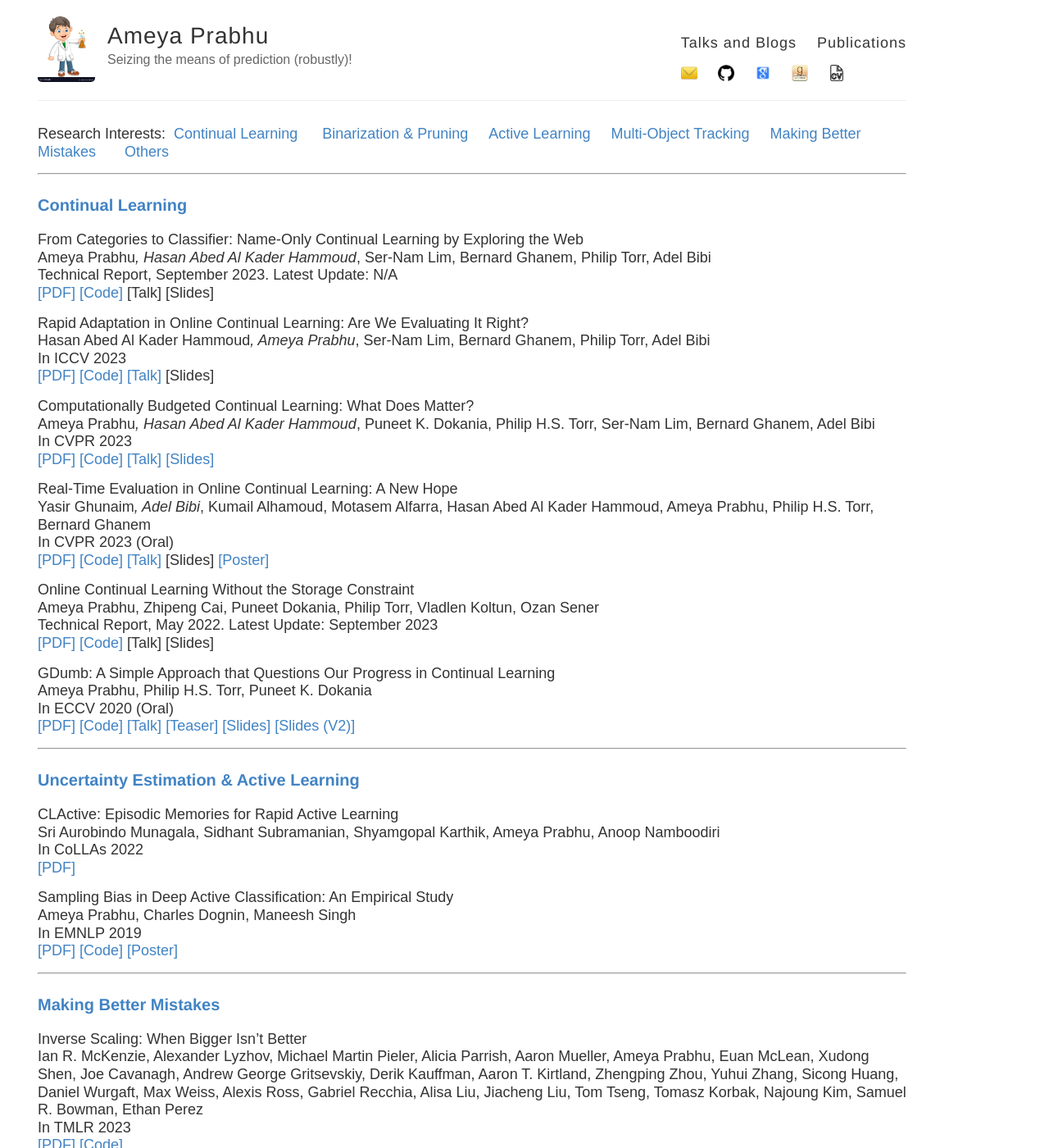
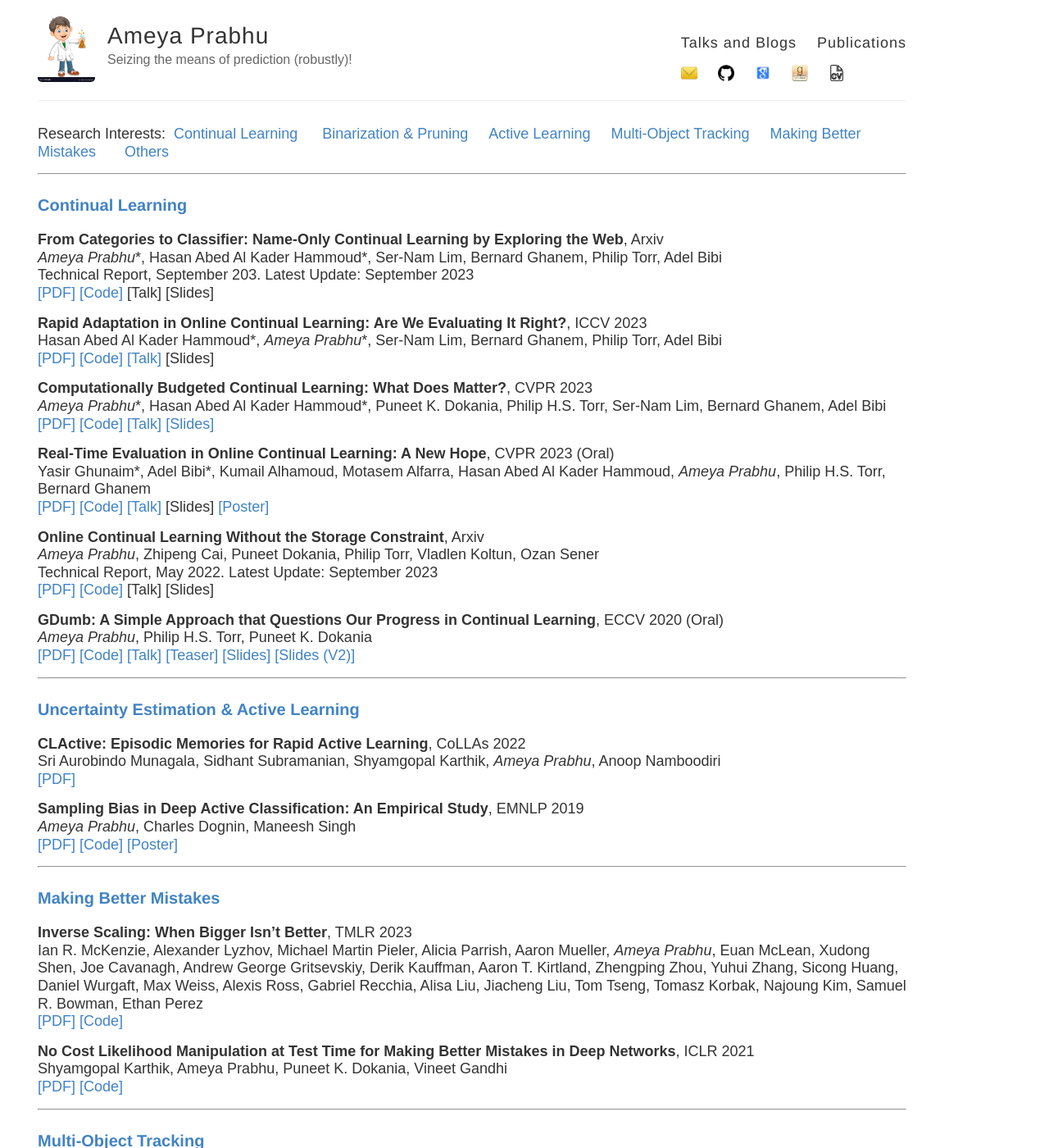
Before and after one commit to drimpossible/drimpossible.github.io, a Jekyll site: the page built from publications/index.md, in a window 1280 px wide and 1400 px high. Shown: the whole window at 82% size. Built offline with Jekyll 4.4.1, drawn with Linux system fonts in a browser that asks for light colours; some of the changed text lies outside the part shown.

Commit message:
Update index.md

```diff
--- a/publications/index.md
+++ b/publications/index.md
@@ -11,59 +11,59 @@ Research Interests:  [Continual Learning](#lifelonglearning) &nbsp;&nbsp;&nbsp
 
 ### <a name="lifelonglearning" id="lifelonglearning"> Continual Learning
 
-From Categories to Classifier: Name-Only Continual Learning by Exploring the Web<br/>Ameya Prabhu*, Hasan Abed Al Kader Hammoud*, Ser-Nam Lim, Bernard Ghanem,
-Philip Torr, Adel Bibi<br/> Technical Report, September 2023. Latest Update: N/A <br/> [\[PDF\]](https://github.com/drimpossible/drimpossible.github.io/blob/a4f19ca2e0b95719f647bdf600f24b8bb6be3ab8/documents/Category2Classifier.pdf) [\[Code\]](https://github.com/drimpossible/C2C) \[Talk\] \[Slides\]
+**From Categories to Classifier: Name-Only Continual Learning by Exploring the Web**, Arxiv <br/>*Ameya Prabhu*\*, Hasan Abed Al Kader Hammoud\*, Ser-Nam Lim, Bernard Ghanem,
+Philip Torr, Adel Bibi <br/> Technical Report, September 203. Latest Update: September 2023 <br/> [\[PDF\]](https://github.com/drimpossible/drimpossible.github.io/blob/a4f19ca2e0b95719f647bdf600f24b8bb6be3ab8/documents/Category2Classifier.pdf) [\[Code\]](https://github.com/drimpossible/C2C) \[Talk\] \[Slides\]
 
-Rapid Adaptation in Online Continual Learning: Are We Evaluating It Right?<br/>Hasan Abed Al Kader Hammoud*, Ameya Prabhu*, Ser-Nam Lim, Bernard Ghanem,
-Philip Torr, Adel Bibi<br/> In ICCV 2023 <br/> [\[PDF\]](https://github.com/drimpossible/drimpossible.github.io/blob/41f547b991fc99d1f733df8ab8528aa552b74a1f/documents/EvalOCL.pdf) [\[Code\]](https://github.com/drimpossible/EvalOCL) [\[Talk\]](https://www.youtube.com/watch?v=H8Cyh-7xltg) \[Slides\]
+**Rapid Adaptation in Online Continual Learning: Are We Evaluating It Right?**, ICCV 2023<br/>Hasan Abed Al Kader Hammoud\*, *Ameya Prabhu*\*, Ser-Nam Lim, Bernard Ghanem,
+Philip Torr, Adel Bibi<br/> [\[PDF\]](https://github.com/drimpossible/drimpossible.github.io/blob/41f547b991fc99d1f733df8ab8528aa552b74a1f/documents/EvalOCL.pdf) [\[Code\]](https://github.com/drimpossible/EvalOCL) [\[Talk\]](https://www.youtube.com/watch?v=H8Cyh-7xltg) \[Slides\]
 
-Computationally Budgeted Continual Learning: What Does Matter?<br/>Ameya Prabhu*, Hasan Abed Al Kader Hammoud*, Puneet K. Dokania, Philip H.S. Torr, Ser-Nam Lim, Bernard Ghanem,
- Adel Bibi<br/> In CVPR 2023 <br/> [\[PDF\]](https://github.com/drimpossible/drimpossible.github.io/blob/41f547b991fc99d1f733df8ab8528aa552b74a1f/documents/BudgetCL.pdf) [\[Code\]](https://github.com/drimpossible/BudgetCL) [\[Talk\]](https://www.youtube.com/watch?v=V-mxeWZjCUo) [\[Slides\]]()
+**Computationally Budgeted Continual Learning: What Does Matter?**, CVPR 2023<br/>*Ameya Prabhu*\*, Hasan Abed Al Kader Hammoud\*, Puneet K. Dokania, Philip H.S. Torr, Ser-Nam Lim, Bernard Ghanem,
+ Adel Bibi<br/> [\[PDF\]](https://github.com/drimpossible/drimpossible.github.io/blob/41f547b991fc99d1f733df8ab8528aa552b74a1f/documents/BudgetCL.pdf) [\[Code\]](https://github.com/drimpossible/BudgetCL) [\[Talk\]](https://www.youtube.com/watch?v=V-mxeWZjCUo) [\[Slides\]]()
 
-Real-Time Evaluation in Online Continual Learning: A New Hope<br/>Yasir Ghunaim*, Adel Bibi*, Kumail Alhamoud, Motasem Alfarra, Hasan Abed Al Kader Hammoud, Ameya Prabhu, Philip H.S. Torr, Bernard Ghanem<br/> In CVPR 2023 (Oral) <br/> [\[PDF\]](https://github.com/drimpossible/drimpossible.github.io/blob/41f547b991fc99d1f733df8ab8528aa552b74a1f/documents/RealOCL.pdf) [\[Code\]](https://github.com/Yasir-Ghunaim/RealtimeOCL) [\[Talk\]](https://www.youtube.com/watch?v=3nmRtFkF5fw&ab_channel=IVULKAUST) \[Slides\] [\[Poster\]](https://drive.google.com/file/d/1s-QxuqaPgL_eMwfv4hf9DkjKYWL4sOjv/view?usp=share_link)
+**Real-Time Evaluation in Online Continual Learning: A New Hope**, CVPR 2023 (Oral) <br/>Yasir Ghunaim\*, Adel Bibi\*, Kumail Alhamoud, Motasem Alfarra, Hasan Abed Al Kader Hammoud, *Ameya Prabhu*, Philip H.S. Torr, Bernard Ghanem<br/> [\[PDF\]](https://github.com/drimpossible/drimpossible.github.io/blob/41f547b991fc99d1f733df8ab8528aa552b74a1f/documents/RealOCL.pdf) [\[Code\]](https://github.com/Yasir-Ghunaim/RealtimeOCL) [\[Talk\]](https://www.youtube.com/watch?v=3nmRtFkF5fw&ab_channel=IVULKAUST) \[Slides\] [\[Poster\]](https://drive.google.com/file/d/1s-QxuqaPgL_eMwfv4hf9DkjKYWL4sOjv/view?usp=share_link)
 
-Online Continual Learning Without the Storage Constraint<br/>Ameya Prabhu, Zhipeng Cai, Puneet Dokania, Philip Torr, Vladlen Koltun, Ozan Sener<br/> Technical Report, May 2022. Latest Update: September 2023 <br/> [\[PDF\]](https://github.com/drimpossible/drimpossible.github.io/blob/41f547b991fc99d1f733df8ab8528aa552b74a1f/documents/ACM.pdf) [\[Code\]](https://github.com/drimpossible/ACM) \[Talk\] \[Slides\]
+**Online Continual Learning Without the Storage Constraint**, Arxiv <br/>*Ameya Prabhu*, Zhipeng Cai, Puneet Dokania, Philip Torr, Vladlen Koltun, Ozan Sener<br/> Technical Report, May 2022. Latest Update: September 2023 <br/> [\[PDF\]](https://github.com/drimpossible/drimpossible.github.io/blob/41f547b991fc99d1f733df8ab8528aa552b74a1f/documents/ACM.pdf) [\[Code\]](https://github.com/drimpossible/ACM) \[Talk\] \[Slides\]
 
-GDumb: A Simple Approach that Questions Our Progress in Continual Learning<br/>Ameya Prabhu, Philip H.S. Torr, Puneet K. Dokania<br/> In ECCV 2020 (Oral) <br/> [\[PDF\]](https://www.robots.ox.ac.uk/~tvg/publications/2020/gdumb.pdf) [\[Code\]](https://github.com/drimpossible/GDumb) [\[Talk\]](https://www.youtube.com/watch?v=iHCy_9guZMI) [\[Teaser\]](https://www.youtube.com/watch?v=F37GNpRLUrM) [\[Slides\]](https://github.com/drimpossible/drimpossible.github.io/blob/master/documents/gdumb_slides.pdf) [\[Slides (V2)\]](https://github.com/drimpossible/drimpossible.github.io/blob/master/documents/gdumb_slides_improved.pdf)
+**GDumb: A Simple Approach that Questions Our Progress in Continual Learning**, ECCV 2020 (Oral) <br/>*Ameya Prabhu*, Philip H.S. Torr, Puneet K. Dokania<br/>  [\[PDF\]](https://www.robots.ox.ac.uk/~tvg/publications/2020/gdumb.pdf) [\[Code\]](https://github.com/drimpossible/GDumb) [\[Talk\]](https://www.youtube.com/watch?v=iHCy_9guZMI) [\[Teaser\]](https://www.youtube.com/watch?v=F37GNpRLUrM) [\[Slides\]](https://github.com/drimpossible/drimpossible.github.io/blob/master/documents/gdumb_slides.pdf) [\[Slides (V2)\]](https://github.com/drimpossible/drimpossible.github.io/blob/master/documents/gdumb_slides_improved.pdf)
 
 ---
 ### <a name="activelearning" id="activelearning"> Uncertainty Estimation & Active Learning
 
-CLActive: Episodic Memories for Rapid Active Learning <br/> Sri Aurobindo Munagala, Sidhant Subramanian, Shyamgopal Karthik, Ameya Prabhu, Anoop Namboodiri <br/> In CoLLAs 2022 <br/> [\[PDF\]](https://proceedings.mlr.press/v199/munagala22a.html)
+**CLActive: Episodic Memories for Rapid Active Learning**, CoLLAs 2022 <br/> Sri Aurobindo Munagala, Sidhant Subramanian, Shyamgopal Karthik, *Ameya Prabhu*, Anoop Namboodiri <br/> [\[PDF\]](https://proceedings.mlr.press/v199/munagala22a.html)
 
-Sampling Bias in Deep Active Classification: An Empirical Study <br/> Ameya Prabhu, Charles Dognin, Maneesh Singh <br/> In EMNLP 2019 <br/> [\[PDF\]](https://github.com/drimpossible/drimpossible.github.io/blob/master/documents/active_sampling_bias.pdf) [\[Code\]](https://github.com/drimpossible/Sampling-Bias-Active-Learning) [\[Poster\]](https://github.com/drimpossible/drimpossible.github.io/blob/master/documents/active_sampling_bias_poster.pdf)
+**Sampling Bias in Deep Active Classification: An Empirical Study**, EMNLP 2019 <br/> *Ameya Prabhu*, Charles Dognin, Maneesh Singh <br/> [\[PDF\]](https://github.com/drimpossible/drimpossible.github.io/blob/master/documents/active_sampling_bias.pdf) [\[Code\]](https://github.com/drimpossible/Sampling-Bias-Active-Learning) [\[Poster\]](https://github.com/drimpossible/drimpossible.github.io/blob/master/documents/active_sampling_bias_poster.pdf)
 
 ---
 ### <a name="bettermistakes" id="bettermistakes"> Making Better Mistakes
 
-Inverse Scaling: When Bigger Isn't Better <br/> Ian R. McKenzie, Alexander Lyzhov, Michael Martin Pieler, Alicia Parrish, Aaron Mueller, Ameya Prabhu, Euan McLean, Xudong Shen, Joe Cavanagh, Andrew George Gritsevskiy, Derik Kauffman, Aaron T. Kirtland, Zhengping Zhou, Yuhui Zhang, Sicong Huang, Daniel Wurgaft, Max Weiss, Alexis Ross, Gabriel Recchia, Alisa Liu, Jiacheng Liu, Tom Tseng, Tomasz Korbak, Najoung Kim, Samuel R. Bowman, Ethan Perez <br/> In TMLR 2023 <br/> [\[PDF\]](https://openreview.net/forum?id=DwgRm72GQF) [\[Code\]](https://github.com/inverse-scaling/prize)
+**Inverse Scaling: When Bigger Isn't Better**, TMLR 2023 <br/> Ian R. McKenzie, Alexander Lyzhov, Michael Martin Pieler, Alicia Parrish, Aaron Mueller, *Ameya Prabhu*, Euan McLean, Xudong Shen, Joe Cavanagh, Andrew George Gritsevskiy, Derik Kauffman, Aaron T. Kirtland, Zhengping Zhou, Yuhui Zhang, Sicong Huang, Daniel Wurgaft, Max Weiss, Alexis Ross, Gabriel Recchia, Alisa Liu, Jiacheng Liu, Tom Tseng, Tomasz Korbak, Najoung Kim, Samuel R. Bowman, Ethan Perez <br/> [\[PDF\]](https://openreview.net/forum?id=DwgRm72GQF) [\[Code\]](https://github.com/inverse-scaling/prize)
 
-No Cost Likelihood Manipulation at Test Time for Making Better Mistakes in Deep Networks <br/> Shyamgopal Karthik, Ameya Prabhu, Puneet K. Dokania, Vineet Gandhi <br/> In ICLR 2021 <br/> [\[PDF\]](https://openreview.net/forum?id=193sEnKY1ij) [\[Code\]](https://github.com/sgk98/CRM-Better-Mistakes)
+**No Cost Likelihood Manipulation at Test Time for Making Better Mistakes in Deep Networks**, ICLR 2021 <br/> Shyamgopal Karthik, Ameya Prabhu, Puneet K. Dokania, Vineet Gandhi <br/> [\[PDF\]](https://openreview.net/forum?id=193sEnKY1ij) [\[Code\]](https://github.com/sgk98/CRM-Better-Mistakes)
 
 ---
 ### <a name="unsuplearn" id="unsuplearn"> Multi-Object Tracking
 
-Simple Unsupervised Multi-Object Tracking <br/> Shyamgopal Karthik, Ameya Prabhu, Vineet Gandhi <br/> Technical Report, June 2020. Latest Update: June 2020 <br/> [\[PDF\]](https://github.com/drimpossible/drimpossible.github.io/blob/956e70127df5a42fdd3ccef91baa706aa9bc969d/documents/SimpleReID.pdf) [\[Code\]](https://github.com/sgk98/SimpleMOT)
+**Simple Unsupervised Multi-Object Tracking**, Arxiv <br/> Shyamgopal Karthik, Ameya Prabhu, Vineet Gandhi <br/> Technical Report, June 2020. Latest Update: June 2020 <br/> [\[PDF\]](https://github.com/drimpossible/drimpossible.github.io/blob/956e70127df5a42fdd3ccef91baa706aa9bc969d/documents/SimpleReID.pdf) [\[Code\]](https://github.com/sgk98/SimpleMOT)
 
 
 ---
 ### <a name="netcompress" id="netcompress"> Binarization & Pruning
 
-STQ-Nets: Unifying Network Binarization and Structured Pruning <br/> Aurobindo Munagala, Ameya Prabhu, Anoop Namboodiri <br/> In BMVC 2020 <br/> [\[PDF\]](https://www.bmvc2020-conference.com/assets/papers/0113.pdf) [\[Talk & Slides\]](https://www.bmvc2020-conference.com/conference/papers/paper_0113.html)
+**STQ-Nets: Unifying Network Binarization and Structured Pruning**, BMVC 2020 <br/> Aurobindo Munagala, Ameya Prabhu, Anoop Namboodiri <br/>  [\[PDF\]](https://www.bmvc2020-conference.com/assets/papers/0113.pdf) [\[Talk & Slides\]](https://www.bmvc2020-conference.com/conference/papers/paper_0113.html)
 
-Exploring Binarization and Pruning for Convolutional Neural Networks <br/> Ameya Prabhu  <br/> Master's Thesis, IIIT-H <br/>  [\[PDF\]](https://github.com/drimpossible/drimpossible.github.io/blob/master/documents/ms_thesis.pdf) [\[Slides\]](https://github.com/drimpossible/drimpossible.github.io/blob/master/documents/ms_thesis_slides.pdf)
+**Exploring Binarization and Pruning for Convolutional Neural Networks** <br/> Ameya Prabhu  <br/> Master's Thesis, IIIT-H <br/>  [\[PDF\]](https://github.com/drimpossible/drimpossible.github.io/blob/master/documents/ms_thesis.pdf) [\[Slides\]](https://github.com/drimpossible/drimpossible.github.io/blob/master/documents/ms_thesis_slides.pdf)
 
-Deep Expander Networks: Efficient Deep Networks from Graph Theory, ECCV 2018 (Oral)  <br/> Ameya Prabhu*, Girish Varma*, Anoop Namboodiri  <br/> In ECCV 2018 (Oral) <br/> [\[PDF\]](http://openaccess.thecvf.com/content_ECCV_2018/papers/Ameya_Prabhu_Deep_Expander_Networks_ECCV_2018_paper.pdf) [\[Code\]](https://github.com/drimpossible/Deep-Expander-Networks) [\[Talk\]](https://www.youtube.com/watch?v=0poGlFx1OBU)  [\[Slides\]](https://github.com/drimpossible/drimpossible.github.io/blob/master/documents/expander_slides.pdf) [\[Poster\]](https://github.com/drimpossible/drimpossible.github.io/blob/master/documents/expander_poster.pdf)
+**Deep Expander Networks: Efficient Deep Networks from Graph Theory**, ECCV 2018 (Oral) <br/> Ameya Prabhu\*, Girish Varma\*, Anoop Namboodiri <br/> [\[PDF\]](http://openaccess.thecvf.com/content_ECCV_2018/papers/Ameya_Prabhu_Deep_Expander_Networks_ECCV_2018_paper.pdf) [\[Code\]](https://github.com/drimpossible/Deep-Expander-Networks) [\[Talk\]](https://www.youtube.com/watch?v=0poGlFx1OBU)  [\[Slides\]](https://github.com/drimpossible/drimpossible.github.io/blob/master/documents/expander_slides.pdf) [\[Poster\]](https://github.com/drimpossible/drimpossible.github.io/blob/master/documents/expander_poster.pdf)
 
-Hybrid Binary Networks: Optimizing for Accuracy, Efficiency and Memory <br/> Ameya Prabhu, Vishal Batchu, Rohit Gajawada, Aurobindo Munagala, Anoop Namboodiri <br/> In WACV 2018 (Oral)  <br/>  [\[PDF\]](https://arxiv.org/abs/1804.03867) [\[Code\]](https://github.com/erilyth/HybridBinaryNetworks-WACV18)  [\[Talk\]](https://www.youtube.com/watch?v=QhhRkewA2r0) [\[Slides\]](https://github.com/drimpossible/drimpossible.github.io/blob/master/documents/hybrid_binary_slides.pdf) [\[Poster\]](https://github.com/drimpossible/drimpossible.github.io/blob/master/documents/hybrid_binary_poster.pdf)
+**Hybrid Binary Networks: Optimizing for Accuracy, Efficiency and Memory**, WACV 2018 (Oral) <br/> Ameya Prabhu, Vishal Batchu, Rohit Gajawada, Aurobindo Munagala, Anoop Namboodiri <br/>  [\[PDF\]](https://arxiv.org/abs/1804.03867) [\[Code\]](https://github.com/erilyth/HybridBinaryNetworks-WACV18)  [\[Talk\]](https://www.youtube.com/watch?v=QhhRkewA2r0) [\[Slides\]](https://github.com/drimpossible/drimpossible.github.io/blob/master/documents/hybrid_binary_slides.pdf) [\[Poster\]](https://github.com/drimpossible/drimpossible.github.io/blob/master/documents/hybrid_binary_poster.pdf)
 
-Distribution-Aware Binarization of Neural Networks for Sketch Recognition <br/> Ameya Prabhu, Vishal Batchu, Aurobindo Munagala, Rohit Gajawada, Anoop Namboodiri <br/> In WACV 2018 (Oral)  <br/> [\[PDF\]](https://arxiv.org/abs/1804.02941) [\[Code\]](https://github.com/erilyth/DistributionAwareBinarizedNetworks-WACV18)  [\[Talk\]](https://www.youtube.com/watch?v=vbs8TL0GSa8)   [\[Slides\]](https://github.com/drimpossible/drimpossible.github.io/blob/master/documents/distribution_aware_slides.pdf) [\[Poster\]](https://github.com/drimpossible/drimpossible.github.io/blob/master/documents/distribution_aware_poster.pdf)
+**Distribution-Aware Binarization of Neural Networks for Sketch Recognition**, In WACV 2018 (Oral) <br/> Ameya Prabhu, Vishal Batchu, Aurobindo Munagala, Rohit Gajawada, Anoop Namboodiri <br/> [\[PDF\]](https://arxiv.org/abs/1804.02941) [\[Code\]](https://github.com/erilyth/DistributionAwareBinarizedNetworks-WACV18)  [\[Talk\]](https://www.youtube.com/watch?v=vbs8TL0GSa8)   [\[Slides\]](https://github.com/drimpossible/drimpossible.github.io/blob/master/documents/distribution_aware_slides.pdf) [\[Poster\]](https://github.com/drimpossible/drimpossible.github.io/blob/master/documents/distribution_aware_poster.pdf)
 
 ---
 ### <a name="uncategorized" id="uncategorized"> Others
 
-Towards sub-word level compositions for sentiment analysis of hindi-english code mixed text <br/> Ameya Prabhu*, Aditya Joshi*, Manish Shrivastava, Vasudeva Varma <br/> In COLING 2016 <br/> [\[PDF\]](http://www.aclweb.org/anthology/W16-6320) [\[Poster\]](https://github.com/drimpossible/drimpossible.github.io/blob/master/documents/subword_lstm_poster.pdf) [\[Code\]](https://github.com/drimpossible/Sub-word-LSTM/)
+**Towards sub-word level compositions for sentiment analysis of hindi-english code mixed text**, In COLING 2016 <br/> Ameya Prabhu\*, Aditya Joshi\*, Manish Shrivastava, Vasudeva Varma <br/> [\[PDF\]](http://www.aclweb.org/anthology/W16-6320) [\[Poster\]](https://github.com/drimpossible/drimpossible.github.io/blob/master/documents/subword_lstm_poster.pdf) [\[Code\]](https://github.com/drimpossible/Sub-word-LSTM/)
 
-Learning clustered sub-spaces for sketch-based image retrieval <br/> Koustav Ghosal, Ameya Prabhu, Riddhiman Dasgupta, Anoop Namboodiri <br/> In ACPR15 (Oral) <br/> [\[PDF\]](https://github.com/drimpossible/drimpossible.github.io/blob/master/documents/cluster_sketches.pdf) [\[Slides\]](https://github.com/drimpossible/drimpossible.github.io/blob/master/documents/cluster_sketches_slides.pdf)
+**Learning clustered sub-spaces for sketch-based image retrieval**, ACPR15 (Oral) <br/> Koustav Ghosal, Ameya Prabhu, Riddhiman Dasgupta, Anoop Namboodiri <br/>  [\[PDF\]](https://github.com/drimpossible/drimpossible.github.io/blob/master/documents/cluster_sketches.pdf) [\[Slides\]](https://github.com/drimpossible/drimpossible.github.io/blob/master/documents/cluster_sketches_slides.pdf)
 
 ---
```
